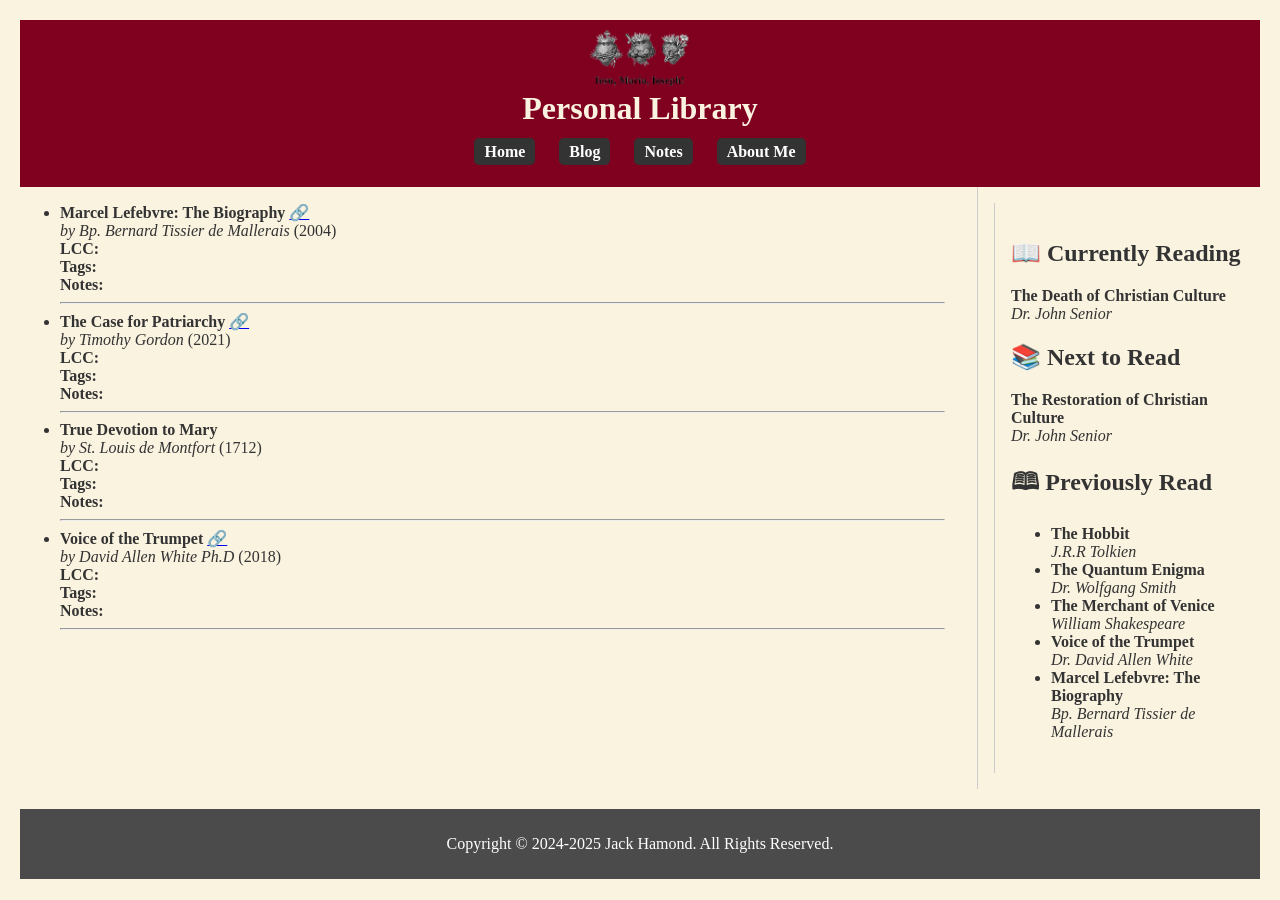
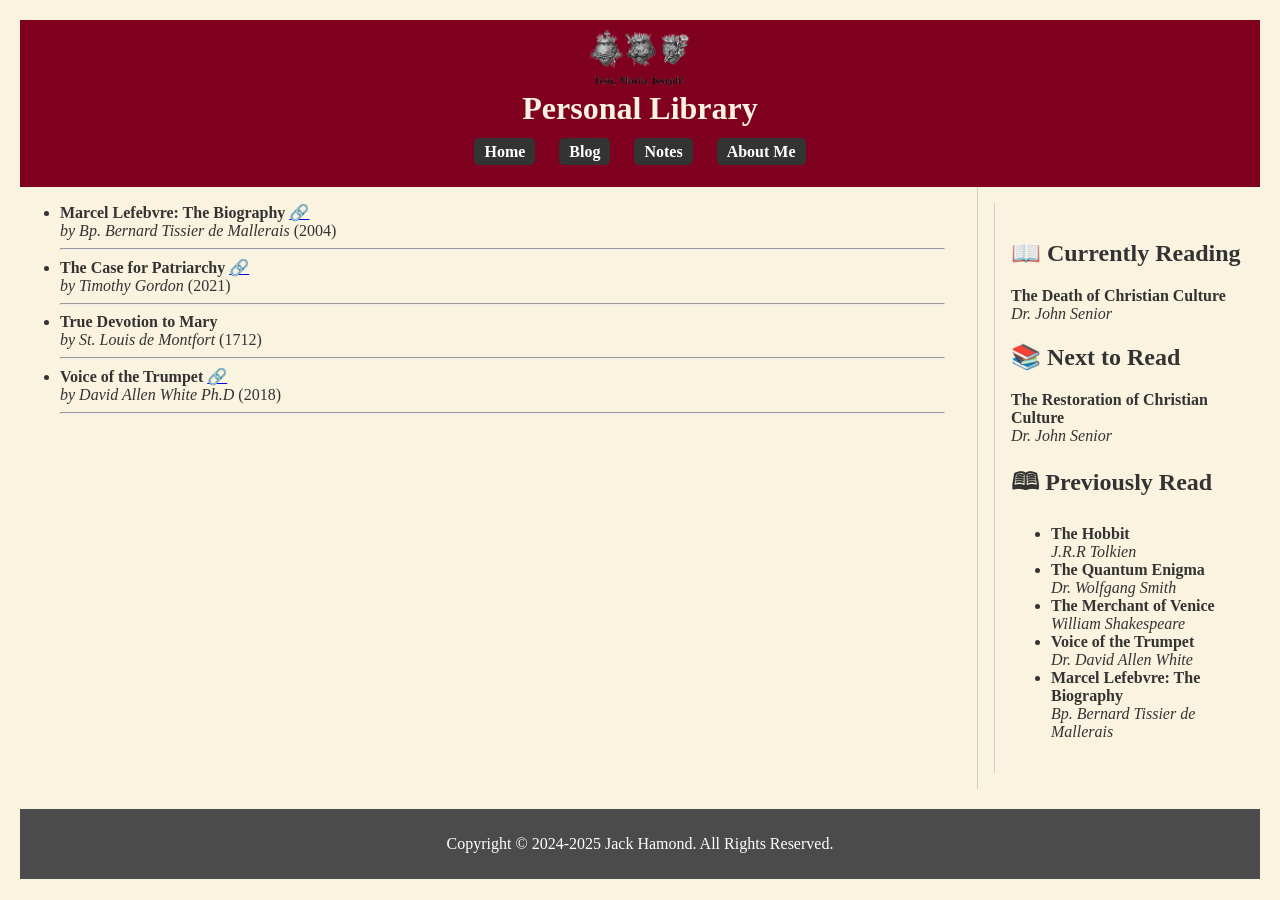
Before and after one commit to jackhamond/jackhamond.github.io, a Jekyll site: the page built from indices/library.md, in a window 1280 px wide. Built offline with Jekyll 4.4.1, drawn with Linux system fonts in a browser that asks for light colours.

Commit message:
Update library.md

```diff
--- a/indices/library.md
+++ b/indices/library.md
@@ -14,9 +14,6 @@ permalink: /library/
       {% endif %}
       <br>
       <em>by {{ book.author }}</em> ({{ book.published }})<br>
-      <strong>LCC:</strong> {{ book.lcc }}<br>
-      <strong>Tags:</strong> {{ book.tags | join: ", " }}<br>
-      <strong>Notes:</strong> {{ book.notes }}
     </li>
     <hr>
   {% endfor %}
```
